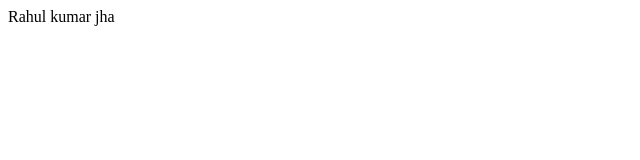
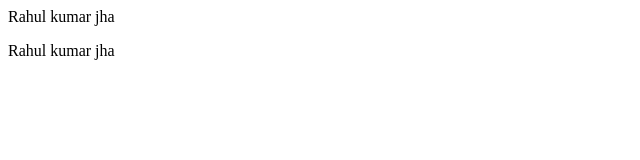
Before and after one commit to Iamrahuljha8/Itismycode, a plain HTML site: page index.html in a window 1280 px wide. Shown: the whole page, without its empty margins (0-640 px from the left). Drawn offline with Linux system fonts and the light colour scheme.

Commit message:
some para

```diff
--- a/index.html
+++ b/index.html
@@ -1 +1,2 @@
 <p>Rahul kumar jha</p>
+<p>Rahul kumar jha</p>
```
